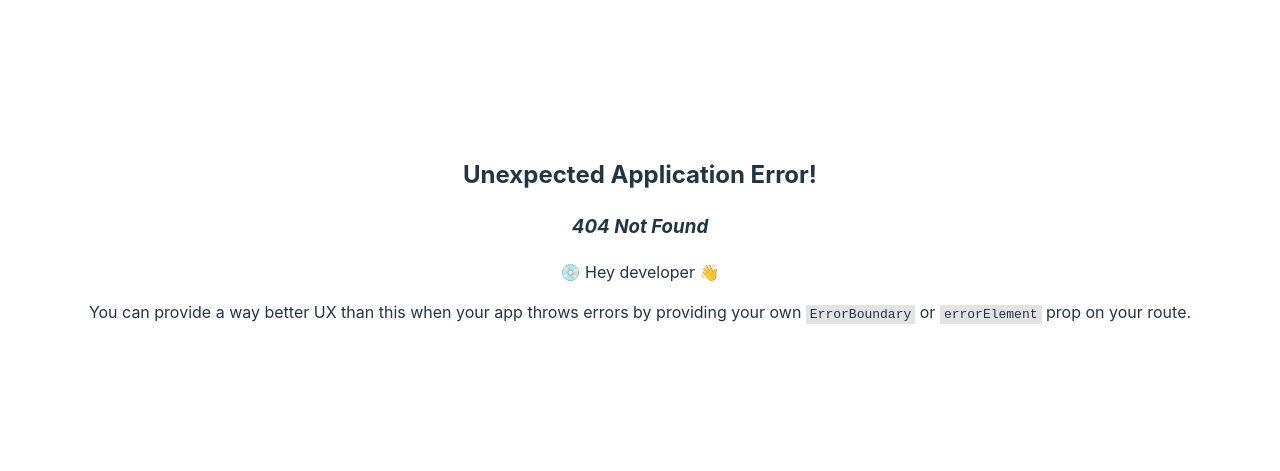
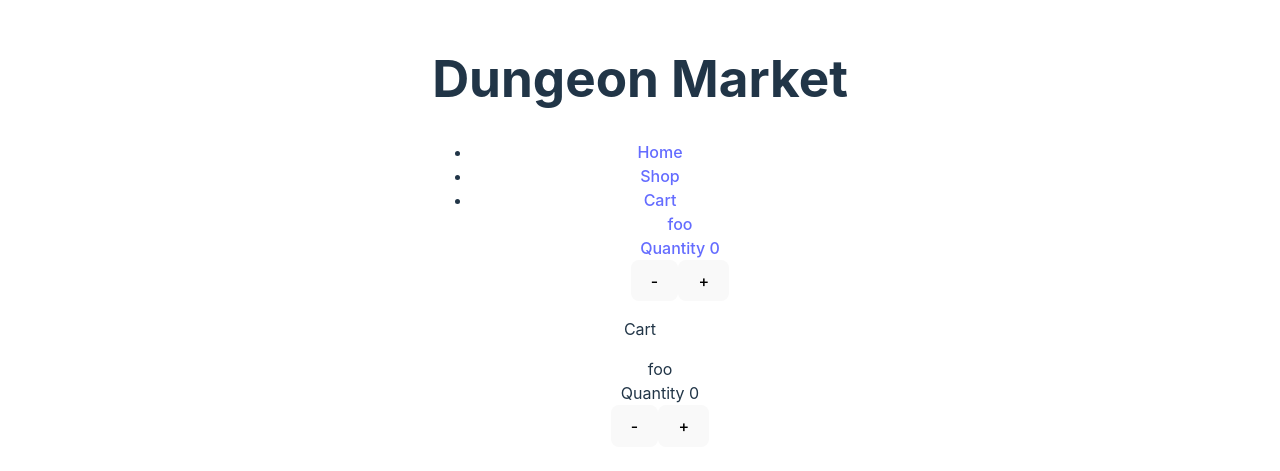
Before and after one commit to mononoken/dungeon-market, a React (Vite) app: page /cart in a window 1280 px wide. Before the commit this address had no page. Shown: the part 161-632 px from the top of the page. Built offline with nearby package versions, Linux system fonts and the light colour scheme.

Commit message:
Start Cart with CartItem that can increment and decrement

```diff
--- a/src/routes.tsx
+++ b/src/routes.tsx
@@ -1,11 +1,15 @@
 import Root from "./routes/root";
 import MonsterIndex from "./routes/monster";
+import Cart from "./routes/cart/cart";
 
 const routes = [
   {
     path: "/",
     element: <Root />,
-    children: [{ path: "monsters/", element: <MonsterIndex />, children: [] }],
+    children: [
+      { path: "cart/", element: <Cart /> },
+      { path: "monsters/", element: <MonsterIndex />, children: [] },
+    ],
   },
 ];
 
--- /dev/null
+++ b/src/routes/cart/cart-item.tsx
@@ -0,0 +1,31 @@
+import { useState } from "react";
+
+type CartItemProps = {
+  item: { name: string };
+};
+
+function CartItem({ item }: CartItemProps) {
+  const [quantity, setQuantity] = useState(0);
+
+  const handleDecrementQuantity = () => {
+    setQuantity(() => quantity - 1);
+  };
+
+  const handleIncrementQuantity = () => {
+    setQuantity(() => quantity + 1);
+  };
+
+  return (
+    <div>
+      <div>{item.name}</div>
+      <div>Quantity {quantity}</div>
+      <div>
+        <button onClick={handleDecrementQuantity}>-</button>
+        <button onClick={handleIncrementQuantity}>+</button>
+        {/* <button onClick={}>Delete</button> */}
+      </div>
+    </div>
+  );
+}
+
+export default CartItem;
--- /dev/null
+++ b/src/routes/cart/cart.tsx
@@ -0,0 +1,20 @@
+// import { useState } from "react";
+import CartItem from "./cart-item";
+
+function Cart() {
+  // const [cartItems, setCartItems] = useState([]);
+
+  return (
+    <>
+      <div>Cart</div>
+      <ul>
+        {/* {cartItems.map((cartItem) => { */}
+        {/*   return <CartItem />; */}
+        {/* })} */}
+        <CartItem item={{ name: "foo" }} />
+      </ul>
+    </>
+  );
+}
+
+export default Cart;
--- a/src/routes/root.tsx
+++ b/src/routes/root.tsx
@@ -1,4 +1,5 @@
 import { Link, Outlet } from "react-router-dom";
+import Cart from "./cart/cart";
 import "./root.css";
 
 function Root() {
@@ -13,6 +14,11 @@ function Root() {
           <li>
             <Link to="/monsters/">Shop</Link>
           </li>
+          <li>
+            <Link to="/cart/">
+              <Cart />
+            </Link>
+          </li>
         </ul>
       </nav>
       <Outlet />
```
